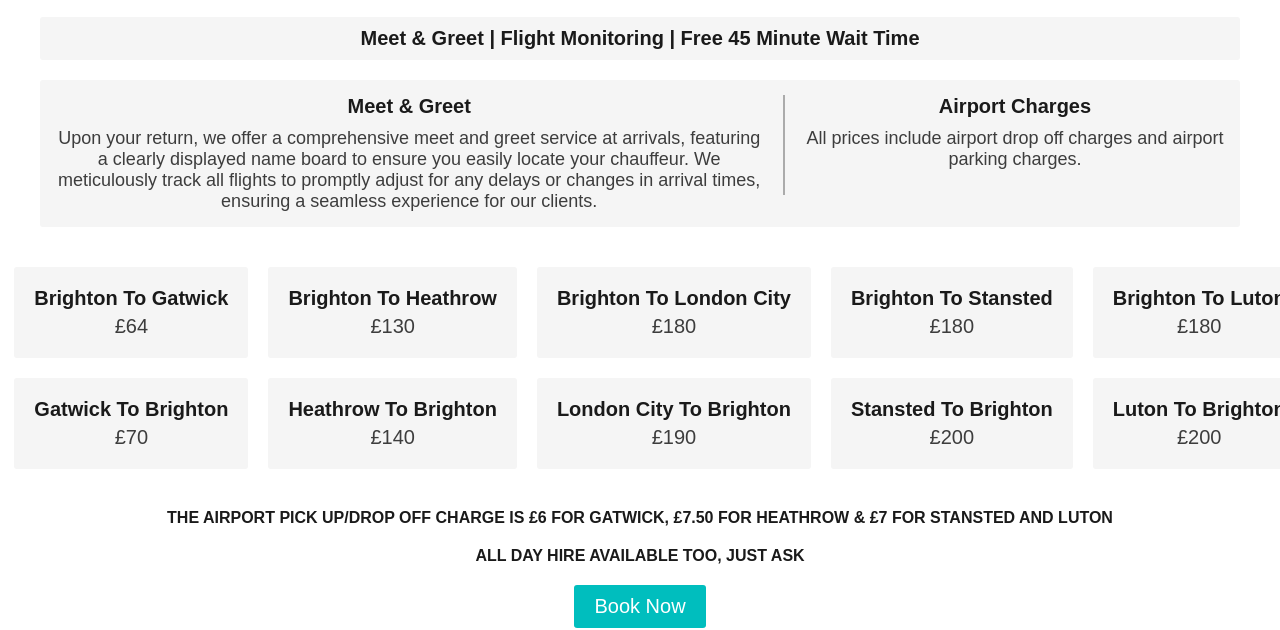
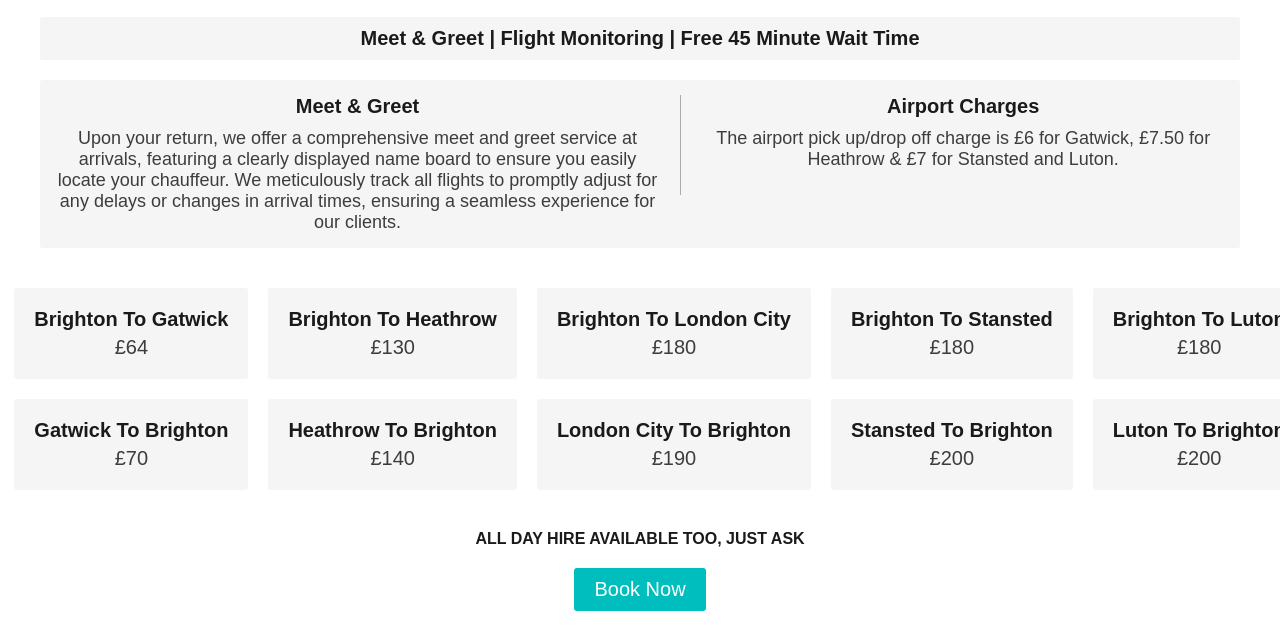
Before and after one commit to A2BTransfersBTN/a2btransfersbtn-website, a plain HTML site: page services.html in a window 1280 px wide. Shown: the part 644-1274 px from the top of the page. Drawn offline with Linux system fonts and the light colour scheme.

Commit message:
updated services

```diff
--- a/services.html
+++ b/services.html
@@ -84,8 +84,8 @@
           <div class="charges__airportfee">
             <h1 class="charges__title">Airport Charges</h1>
             <p class="charges__info">
-              All prices include airport drop off charges and airport parking
-              charges.
+              The airport pick up/drop off charge is £6 for Gatwick, £7.50 for
+              Heathrow & £7 for Stansted and Luton.
             </p>
           </div>
         </div>
@@ -135,10 +135,6 @@
       </section>
       <div class="prices__charges">
         <div class="prices__charges-wrapper">
-          <h2 class="prices__charges-text">
-            THE AIRPORT PICK UP/DROP OFF CHARGE IS £6 FOR GATWICK, £7.50 FOR
-            HEATHROW & £7 FOR STANSTED AND LUTON
-          </h2>
           <h2 class="prices__charges-hire">
             All day hire available too, Just ask
           </h2>
```
